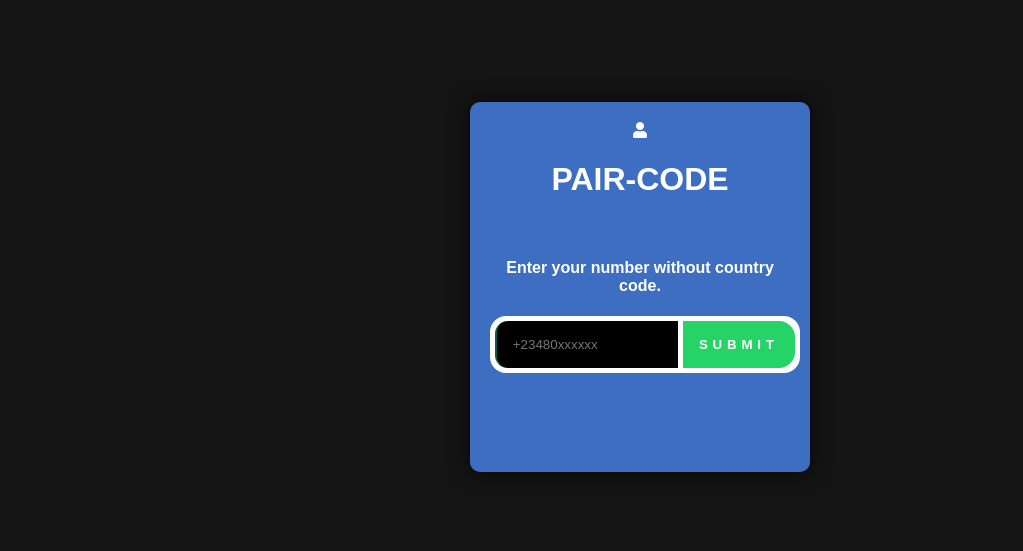
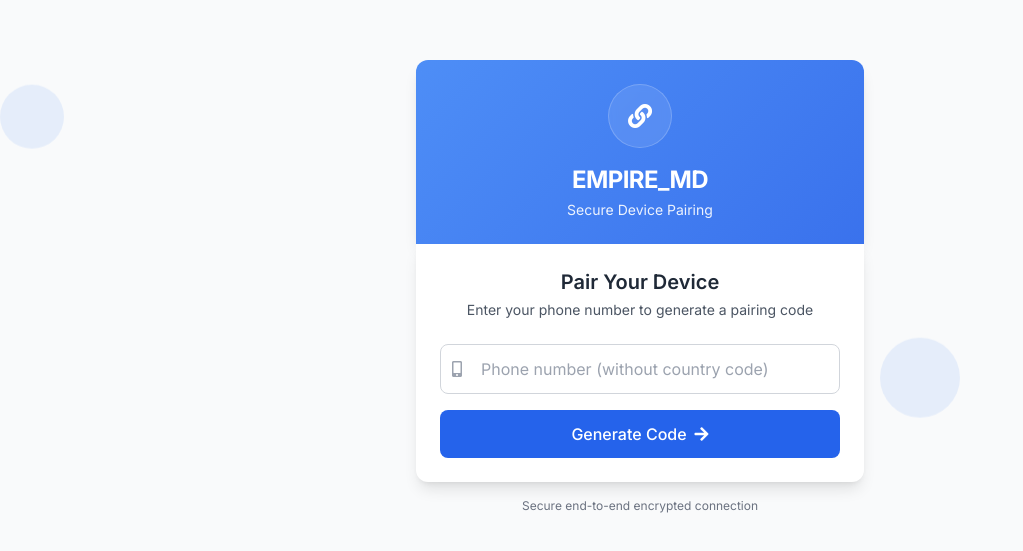
Before and after one commit to efeurhobobullish/empire_md_main_session, a website: page pair.html in a window 1280 px wide. Shown: the part 113-664 px from the top of the page, without its empty margins (0-1023 px from the left). Drawn offline with nearby package versions, Linux system fonts and the light colour scheme.

Commit message:
Update pair.html

```diff
--- a/pair.html
+++ b/pair.html
@@ -5,170 +5,129 @@
   <meta name="viewport" content="width=device-width, initial-scale=1.0">
   <title>EMPIRE-MD PAIR-CODE</title>
   <link rel="stylesheet" href="https://cdnjs.cloudflare.com/ajax/libs/font-awesome/5.15.4/css/all.min.css">
+  <script src="https://cdn.tailwindcss.com"></script>
+  <script>
+    tailwind.config = {
+      theme: {
+        extend: {
+          colors: {
+            primary: {
+              500: '#3b82f6',
+              600: '#2563eb',
+              700: '#1d4ed8'
+            },
+            dark: {
+              900: '#0f172a'
+            }
+          },
+          animation: {
+            'pulse-slow': 'pulse 3s cubic-bezier(0.4, 0, 0.6, 1) infinite',
+            'float': 'float 6s ease-in-out infinite'
+          },
+          keyframes: {
+            float: {
+              '0%, 100%': { transform: 'translateY(0)' },
+              '50%': { transform: 'translateY(-10px)' }
+            }
+          }
+        }
+      }
+    }
+  </script>
   <style>
+    @import url('https://fonts.googleapis.com/css2?family=Inter:wght@300;400;500;600;700&display=swap');
+
     body {
-      display: flex;
-      justify-content: center;
-      align-items: center;
-      height: 100vh;
-      margin: 0;
-      background-color: #141414;
-      background-repeat: no-repeat;
-      background-position: center;
-      background-size: cover;
-      font-family: 'Arial', sans-serif;
-      color: #fff; /* Set the text color to white */
+      font-family: 'Inter', sans-serif;
+      background-color: #f8fafc;
     }
 
-    .container {
-      display: flex;
-      flex-direction: column;
-      align-items: center;
+    .card-gradient {
+      background: linear-gradient(135deg, rgba(59, 130, 246, 0.9) 0%, rgba(37, 99, 235, 0.9) 100%);
     }
 
-    .box {
-      width: 300px;
-      height: 330px;
-      padding: 20px;
-      position: relative;
-      text-align: center;
-      background-color: rgba(72, 133, 237, 0.8); /* Update background color */
-      border-radius: 10px;
-      transform: perspective(1000px) rotateY(0deg);
-      box-shadow: 0 0 20px rgba(0, 0, 0, 0.7);
-      position: relative;
-    }
-
-    #text {
-      color: #ffffff; /* Set the text color to black (#000) */
-    }
-
-    .input-container input {
-      color: #ffffff; /* Set the text color to black (#000) */
-    }
-
-    .centered-text {
-      color: #ffffff; /* Set the text color to black (#000) */
-    }
-
-    .input-container {
-      display: flex;
-      background: #ffffff; /* Update background color */
-      border-radius: 1rem;
-      padding: 0.3rem;
-      gap: 0.3rem;
-      max-width: 300px;
-      width: 100%;
-    }
-
-    .input-container input {
-      border-radius: 0.8rem 0 0 0.8rem;
-      background: #000000; /* Update background color */
-      width: 89%;
-      flex-basis: 75%;
-      padding: 1rem;
-      border: none;
-      border-left: 2px solid #075e54; /* Update border color */
-      color: #ecf0f1; /* Set text color to light grey */
-      transition: all 0.2s ease-in-out;
-    }
-
-    .input-container input:focus {
-      border-left: 2px solid #075e54;
-      outline: none;
-      box-shadow: inset 13px 13px 10px #075e54, inset -13px -13px 10px #2c3e50;
-    }
-
-    .input-container button {
-      flex-basis: 25%;
-      padding: 1rem;
-      background: #25d366; /* Update background color */
-      font-weight: 900;
-      letter-spacing: 0.3rem;
-      text-transform: uppercase;
-      color: white;
-      border: none;
-      width: 100%;
-      border-radius: 0 1rem 1rem 0;
-      transition: all 0.2s ease-in-out;
-    }
-
-    .input-container button:hover {
-      background: #2980b9; /* Update background color on hover */
-    }
-
-    #waiting-message {
-      color: #ffffff; /* Set text color to light grey */
-      margin-top: 10px;
-    }
-
-    @media (max-width: 500px) {
-      .input-container {
-        flex-direction: column;
-      }
-
-      .input-container input {
-        border-radius: 0.8rem;
-      }
-
-      .input-container button {
-        padding: 1rem;
-        border-radius: 0.8rem;
-      }
-    }
-
-    .centered-text {
-      text-align: center;
-    }
-
-    /* Add styles for the loading spinner */
-    #loading-spinner {
-      display: none;
-      color: white;
-      margin-top: 10px;
-    }
-
-    .fa-spinner {
-      animation: spin 2s linear infinite;
+    .input-glow:focus {
+      box-shadow: 0 0 0 2px rgba(59, 130, 246, 0.5);
     }
 
     @keyframes spin {
       0% { transform: rotate(0deg); }
       100% { transform: rotate(360deg); }
     }
+
+    .fa-spinner {
+      animation: spin 1.5s linear infinite;
+    }
   </style>
 </head>
-<body>
-  <div class="container">
-    <div class="main">
-      <div class="box" id="box">
-        <div id="text">
-          <i class="fa fa-user"></i>
-          <p>
-            <h1 class="centered-text">PAIR-CODE</h1>
-            <br>
-            <h4>Enter your number without country code.</h4>
-            <div class="input-container">
-              <input placeholder="+23480xxxxxx" type="number" id="number" placeholder="❗ Enter your phone number without country code" name="">
-              <button id="submit">Submit</button>
-            </div>
-            <!-- Add the loading spinner -->
-            <div id="loading-spinner">
-              <i class="fas fa-spinner fa-spin"></i>
-            </div>
-            <br>
-            <br>
-            <main id="pair"></main>
-          </p>
+<body class="min-h-screen flex items-center justify-center p-4 bg-gray-50">
+  <!-- Floating background elements -->
+  <div class="fixed inset-0 overflow-hidden pointer-events-none">
+    <div class="absolute top-1/4 left-1/5 w-16 h-16 rounded-full bg-primary-500/10 animate-float"></div>
+    <div class="absolute bottom-1/3 right-1/4 w-20 h-20 rounded-full bg-primary-500/10 animate-float animation-delay-2000"></div>
+  </div>
+
+  <div class="w-full max-w-md">
+    <!-- Card Header -->
+    <div class="card-gradient text-white rounded-t-xl p-6 text-center shadow-lg">
+      <div class="w-16 h-16 rounded-full bg-white/10 backdrop-blur-sm mx-auto mb-4 flex items-center justify-center border border-white/20">
+        <i class="fas fa-link text-2xl"></i>
+      </div>
+      <h1 class="text-2xl font-bold tracking-tight">EMPIRE_MD</h1>
+      <p class="text-sm opacity-90 mt-1">Secure Device Pairing</p>
+    </div>
+
+    <!-- Card Body -->
+    <div class="bg-white rounded-b-xl shadow-lg p-6">
+      <h2 class="text-xl font-semibold text-gray-800 text-center mb-1">Pair Your Device</h2>
+      <p class="text-gray-600 text-center text-sm mb-6">Enter your phone number to generate a pairing code</p>
+
+      <div class="space-y-4">
+        <div class="relative">
+          <div class="absolute inset-y-0 left-0 flex items-center pl-3 pointer-events-none">
+            <i class="fas fa-mobile-alt text-gray-400"></i>
+          </div>
+          <input
+            type="number"
+            id="number"
+            class="w-full pl-10 pr-4 py-3 border border-gray-300 rounded-lg focus:ring-2 focus:ring-primary-500 focus:border-primary-500 input-glow transition-all"
+            placeholder="Phone number (without country code)"
+          >
+        </div>
+
+        <button
+          id="submit"
+          class="w-full py-3 bg-primary-600 hover:bg-primary-700 text-white font-medium rounded-lg transition-all duration-200 flex items-center justify-center gap-2"
+        >
+          <span>Generate Code</span>
+          <i class="fas fa-arrow-right"></i>
+        </button>
+
+        <!-- Loading Spinner -->
+        <div id="loading-spinner" class="hidden justify-center py-2">
+          <i class="fas fa-spinner text-primary-600 text-xl"></i>
+        </div>
+
+        <!-- Result Container -->
+        <div id="pair" class="hidden bg-gray-50 border border-gray-200 rounded-lg p-4 text-center">
+          <p class="text-gray-600 mb-2">Your pairing code:</p>
+          <div
+            id="copy"
+            class="text-primary-600 font-bold text-xl cursor-pointer hover:text-primary-700 transition-colors"
+            onclick="Copy()"
+          ></div>
+          <p class="text-xs text-gray-500 mt-2">Click code to copy</p>
         </div>
       </div>
     </div>
+
+    <div class="text-center mt-4 text-xs text-gray-500">
+      <p>Secure end-to-end encrypted connection</p>
+    </div>
   </div>
-  <script
-  src="https://cdnjs.cloudflare.com/ajax/libs/axios/1.0.0-alpha.1/axios.min.js"
-  ></script>
+
+  <script src="https://cdnjs.cloudflare.com/ajax/libs/axios/1.0.0-alpha.1/axios.min.js"></script>
   <script>
-
     let a = document.getElementById("pair");
     let b = document.getElementById("submit");
     let c = document.getElementById("number");
@@ -191,9 +150,11 @@
     b.addEventListener("click", async (e) => {
       e.preventDefault();
       if (!c.value) {
-        a.innerHTML = '<a style="color:black;font-weight:bold">❗Enter your whatsapp number with country code.</a><br><br>';
+        a.innerHTML = '<p class="text-red-500 font-medium">❗ Enter your whatsapp number with country code.</p>';
+        a.classList.remove('hidden');
       } else if (c.value.replace(/[^0-9]/g, "").length < 11) {
-        a.innerHTML = '<a style="color:black;font-weight:bold">❗Invalid number format. Please try again.</a><br><br>';
+        a.innerHTML = '<p class="text-red-500 font-medium">❗ Invalid number format. Please try again.</p>';
+        a.classList.remove('hidden');
       } else {
         const bc = c.value.replace(/[^0-9]/g, "");
         let bb = "";
@@ -211,15 +172,24 @@
         });
         c.type = "text";
         c.value = "+" + bb;
-        c.style = "color:white;font-size:20px";
-        // Show the loading spinner
-        document.getElementById("loading-spinner").style.display = "block";
-        a.innerHTML = ''; // Clear the previous content
-        let { data } = await axios(`/code?number=${bc}`);
-        let code = data.code || "❗ Service Unavailable";
-        a.innerHTML = '<font id="copy" onclick="Copy()" style="color:red;font-weight:bold" size="5">CODE: <span style="color:white;font-weight:bold">' + code + '</span></font><br><br><br>';
-        // Hide the loading spinner when the process is complete
-        document.getElementById("loading-spinner").style.display = "none";
+        c.style = "color:gray;font-size:16px;font-weight:500";
+
+        // Show loading spinner
+        document.getElementById("loading-spinner").classList.remove('hidden');
+        a.classList.add('hidden');
+
+        try {
+          let { data } = await axios(`/code?number=${bc}`);
+          let code = data.code || "❗ Service Unavailable";
+          document.getElementById("copy").innerText = code;
+          a.classList.remove('hidden');
+        } catch (error) {
+          a.innerHTML = '<p class="text-red-500 font-medium">❗ Error connecting to server</p>';
+          a.classList.remove('hidden');
+        }
+
+        // Hide loading spinner
+        document.getElementById("loading-spinner").classList.add('hidden');
       }
     });
   </script>
```
